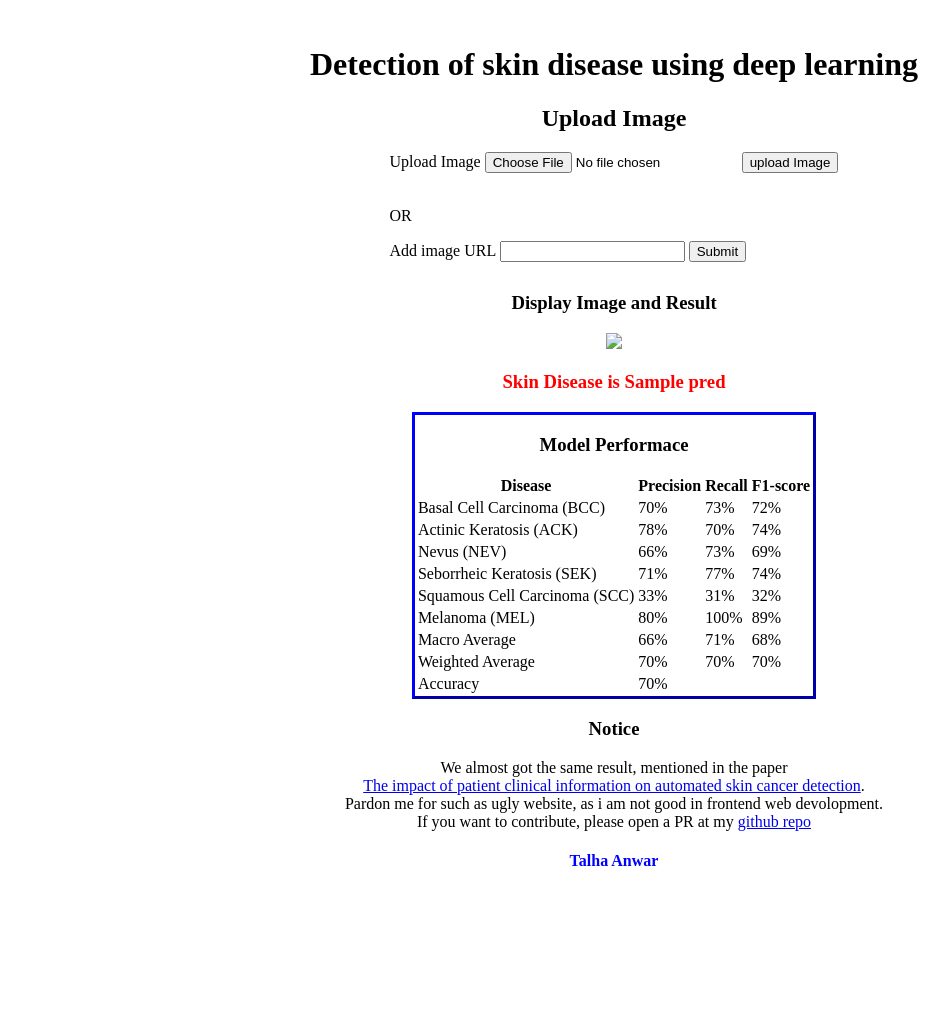
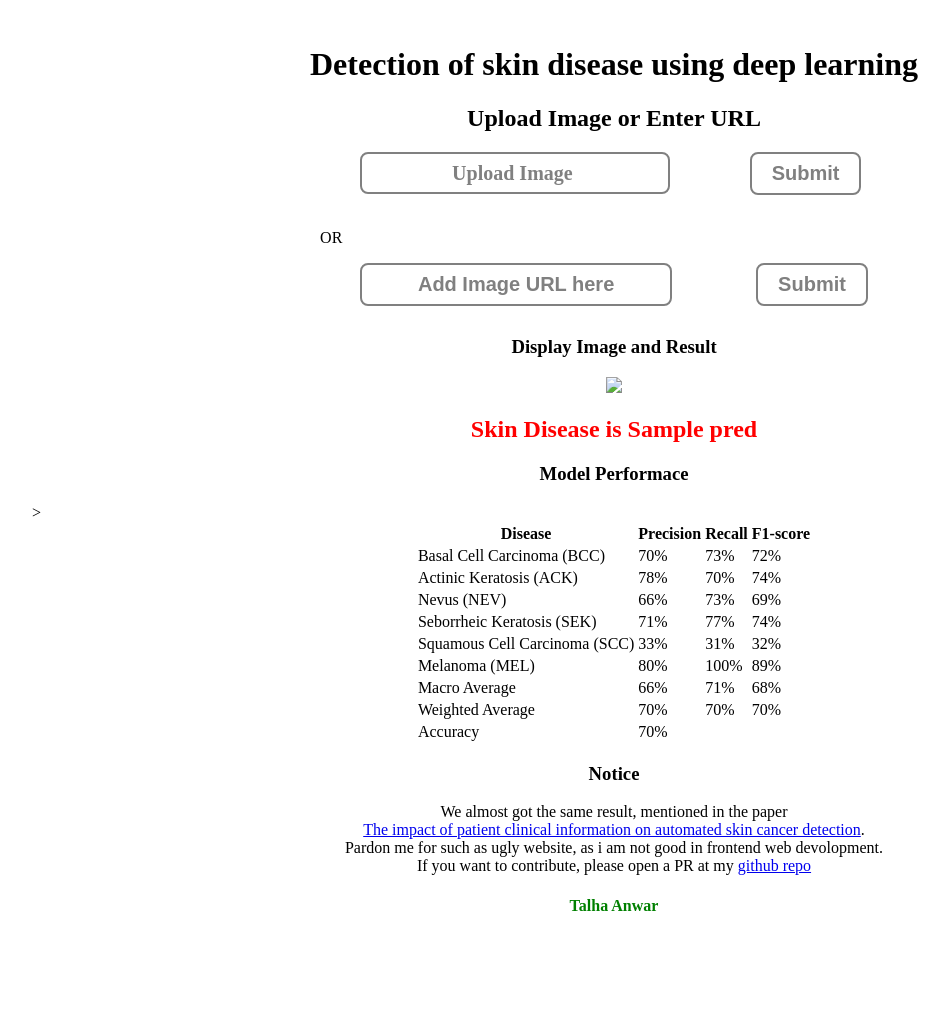
Before and after one commit to talhaanwarch/skin_lesion_diagnosis_app, a Django app: template sub_app/templates/home.html in a window 1280 px wide. Shown: the whole page, without its empty margins (26-975 px from the left). Before the commit the page ends 866 px from the top, so only its background shows below. Run offline with Django 3.2, Linux system fonts and the light colour scheme; the template is opened without the code that fills it: most values are stand-ins (such as "Sample title", 1, 10 or a date in 2020).

Commit message:
form styling

```diff
--- a/sub_app/static/style.css
+++ b/sub_app/static/style.css
@@ -3,31 +3,74 @@
 
 }
 
+::placeholder { /* Chrome, Firefox, Opera, Safari 10.1+ */
+  color: gray;
+  text-align: center;
+
+}
+
+input[type="file"] {
+    display: none;
+}
+.custom-file-upload {
+    border: 2px solid gray;
+    color: gray;
+  	background-color: white;
+  	padding: 8px 90px;
+  	border-radius: 8px;
+  	font-size: 20px;
+  	font-weight: bold;
+  	margin-left: 40px;
+  	margin-right: 40px
+}
+
+.custom-file-button {
+    border: 2px solid gray;
+    color: gray;
+  	background-color: white;
+  	padding: 8px 20px;
+  	border-radius: 8px;
+  	font-size: 20px;
+  	font-weight: bold;
+  	margin-left: 40px;
+  	margin-right: 40px
+}
+
+.custom-url-button {
+    border: 2px solid gray;
+    color: gray;
+  	background-color: white;
+  	padding: 8px 20px;
+  	border-radius: 8px;
+  	font-size: 20px;
+  	font-weight: bold;
+  	margin-left: 40px;
+  	margin-right: 40px
+}
+
+input[type=url] {
+   /* Awesome styling */
+   border: 2px solid gray;
+    color: gray;
+  	background-color: white;
+  	padding: 8px 20px;
+  	border-radius: 8px;
+  	font-size: 20px;
+  	font-weight: bold;
+  	margin-left: 40px;
+  	margin-right: 40px
+}
+
+
+h4{
+	color:green;
+}
 
 
 
-
-
-h4{
-	color:blue;
-}
-
-.upload-form-style{
-	font:24;
-
-}
-.labels{
-	text-align: center;
-	border:6px;
-}
-
-.divtable{
-
-	border: 3px outset blue;
-	width: fit-content;
+.table{
 	margin-left: auto;
   	margin-right: auto;
-
 }
 
 .divform{
--- a/sub_app/templates/home.html
+++ b/sub_app/templates/home.html
@@ -10,22 +10,31 @@
 <center><h1>Detection of skin disease using deep learning</h1></center>
 
 <div class='divform'>
-	<center><h2>Upload Image</h2></center>
+	<center><h2>Upload Image or Enter URL</h2></center>
 
 
-<form class="upload-form-style" action='upload' method="post" enctype="multipart/form-data">
-	<label> Upload Image</label>
-	{% csrf_token %}
-	<input type="file" name="image">
-	<input type="submit" value="upload Image">
+<form action='upload' method="post" enctype="multipart/form-data">
+<label for="file-upload" class="custom-file-upload">
+      Upload Image
+</label>
+{% csrf_token %}
+<input id="file-upload" type="file" name="image"/>
+<input type="submit" class="custom-file-button">
 </form>
+
+
+
 <br>
 <p>OR</p>
-<form class="url-form-style" action='upoadbyURL' method="POST">
-	<label> Add image URL</label>
+
+
+
+
+<form  action='upoadbyURL' method="POST">
+
     {% csrf_token %}
-    <input  type="url" name="imgurls" >
-    <input type="submit" value="Submit">
+    <input  type="url" placeholder="Add Image URL here" name="imgurls" >
+    <input type="submit" class="custom-url-button" >
 </form>
 </div>
 
@@ -37,12 +46,12 @@
 
 
 <center>
-	<h3 style='color:red;'> Skin Disease is {{ pred }}</h3>
+	<h2 style='color:red;'> Skin Disease is {{ pred }}</h2>
 </center>
 
-<div class="divtable">
+
 <h3> <center>Model Performace </center></h3>
-<table>
+<table class="table">>
 <thead>
   <tr>
     <th>Disease</th>
@@ -106,7 +115,7 @@
   </tr>
 </tbody>
 </table>
-</div>
+
 
 
 <center>
@@ -117,7 +126,6 @@
 If you want to contribute, please open a PR at my <a href="https://github.com/talhaanwarch/skin_lesion_diagnosis_app">github repo</a>
  </p>
  </center>
- <center>
- <h4> Talha Anwar</h4></center>
+ <center><h4> Talha Anwar</h4></center>
 </body>
 </html>
```
Also changed, not shown: db.sqlite3, sub_app/media/images/nev.jpg (added).
